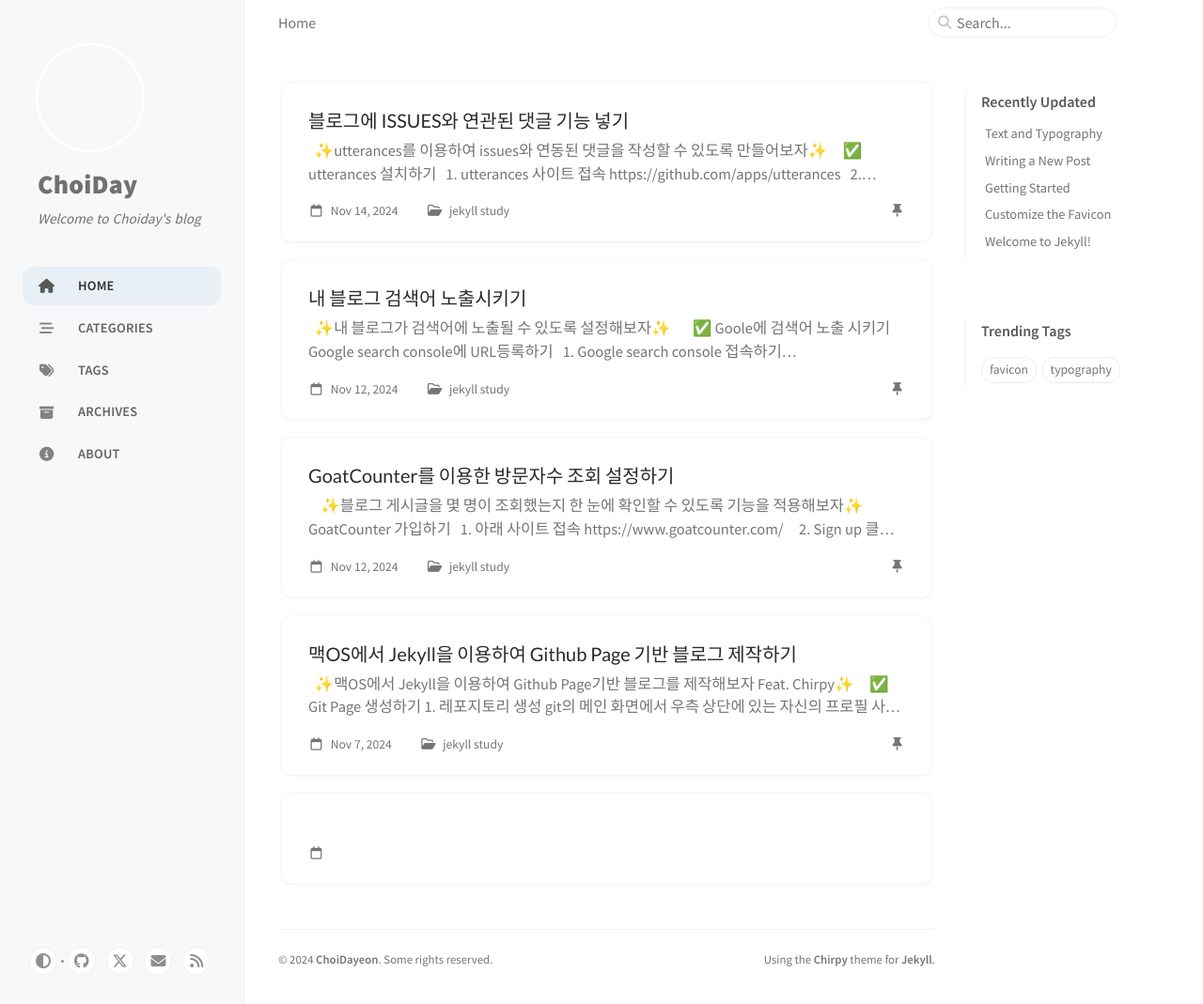
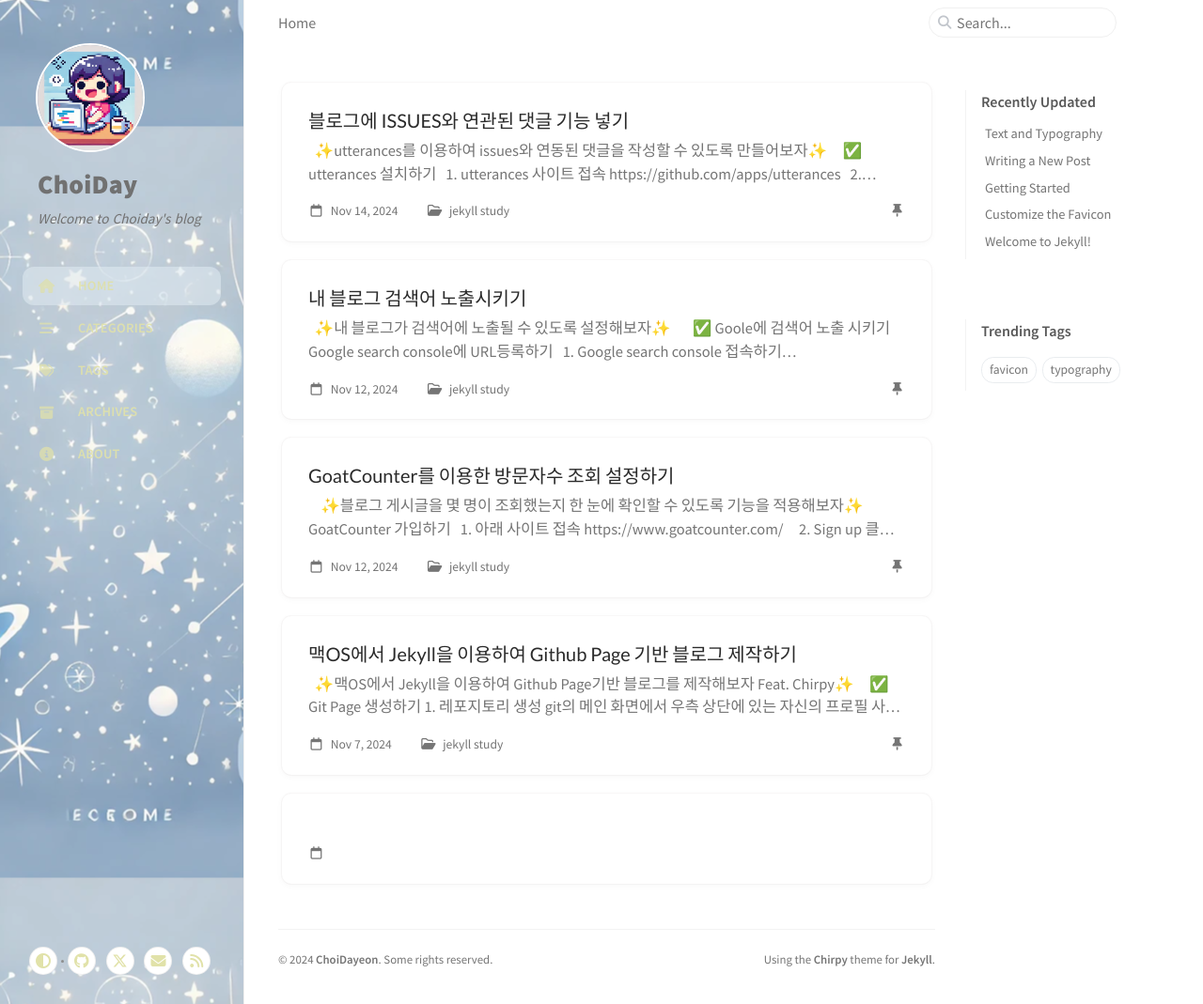
Before and after one commit to choi-day/choi-day.github.io, a Jekyll site: the page built from index.markdown, in a window 1280 px wide and 1069 px high. Shown: the whole window at 94% size. Built offline with Jekyll 4.4.1, drawn with Linux system fonts in a browser that asks for light colours; cached includes are drawn as plain includes; nearby versions of some CDN libraries.

Commit message:
사이드바 디자인 변경

```diff
--- a/_config.yml
+++ b/_config.yml
@@ -99,7 +99,7 @@ theme_mode: # [light | dark]
 cdn:
 
 # the avatar on sidebar, support local or CORS resources
-avatar: "assets/img/avatar.png"
+avatar: "assets/img/design/avatar.png"
 
 # The URL of the site-wide social preview image used in SEO `og:image` meta tag.
 # It can be overridden by a customized `page.image` in front matter.
--- a/_sass/addon/commons.scss
+++ b/_sass/addon/commons.scss
@@ -688,7 +688,9 @@ $btn-mb: 0.5rem;
   height: 100%;
   overflow-y: auto;
   width: $sidebar-width;
-  background: var(--sidebar-bg);
+  background: url(/assets/img/design/background.png);
+  background-size: auto;
+  background-position: center;
   border-right: 1px solid var(--sidebar-border-color);
 
   /* Hide scrollbar for IE, Edge and Firefox */
@@ -787,11 +789,13 @@ $btn-mb: 0.5rem;
           font-size: 95%;
           opacity: 0.8;
           margin-right: 1.5rem;
+          color:rgb(225, 226, 169);
         }
 
         span {
           font-size: 90%;
           letter-spacing: 0.2px;
+          color:rgb(225, 226, 169);
         }
       }
 
@@ -824,7 +828,7 @@ $btn-mb: 0.5rem;
       height: $btn-size;
       margin-bottom: $btn-mb; // multi line gap
       border-radius: 50%;
-      color: var(--sidebar-btn-color);
+      color: rgb(225, 226, 169);
       background-color: var(--sidebar-btn-bg);
       text-align: center;
       display: flex;
```
Also changed, not shown: assets/img/design/background.png (added).
